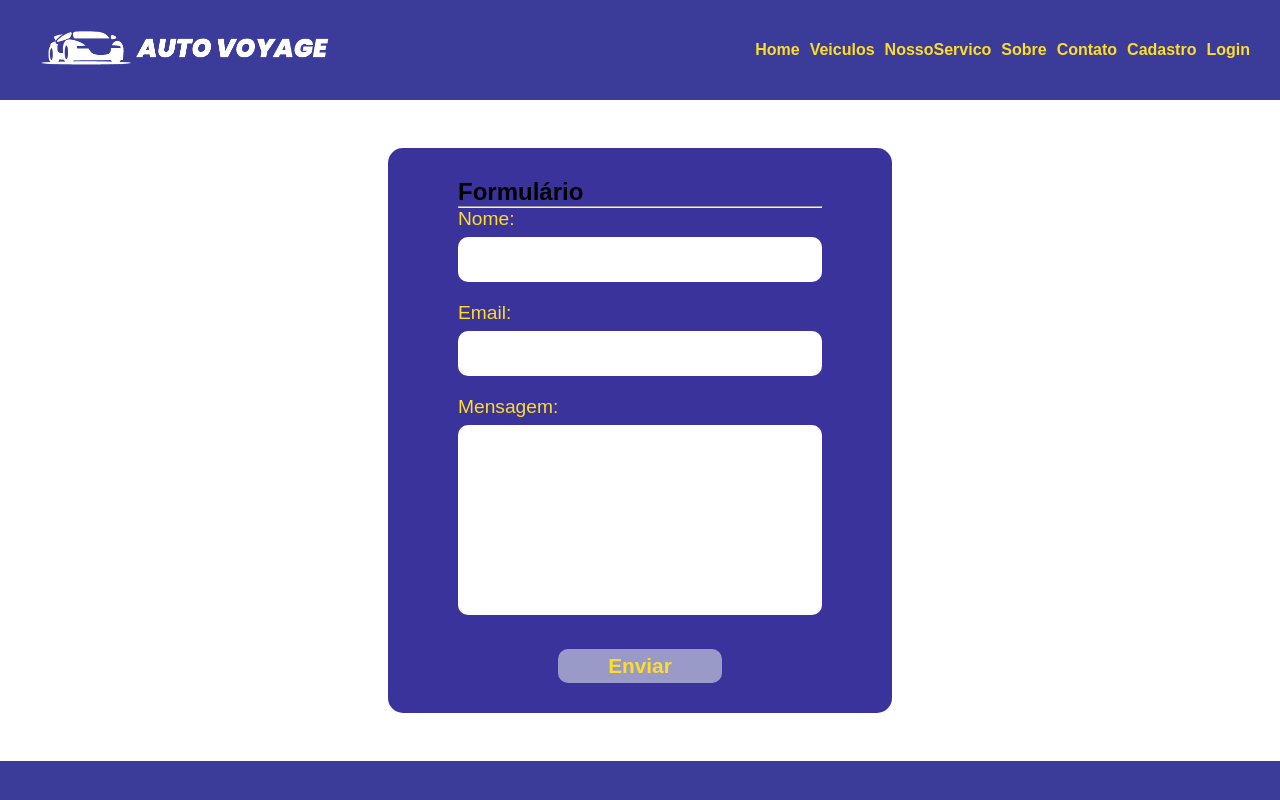
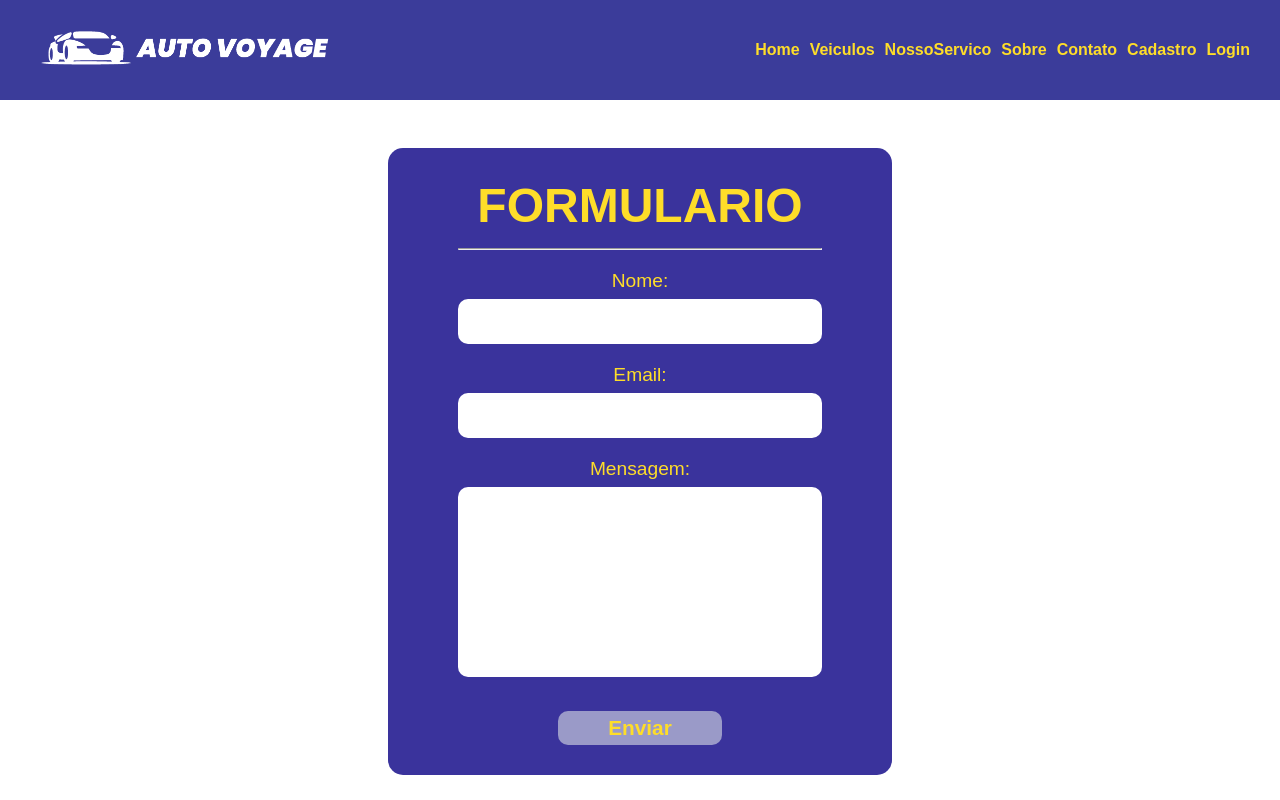
Before and after one commit to vs-costa/projeto_desenvolvimento_web, a React (Vite) app: page /contato in a window 1280 px wide. Shown: the top 800 px of the page. Built offline with nearby package versions, Linux system fonts and the light colour scheme.

Commit message:
Ultimas mudanças

```diff
--- a/src/pages/Contato/index.jsx
+++ b/src/pages/Contato/index.jsx
@@ -39,7 +39,7 @@ export default function Contato() {
       <Header />
       <main>
         <div className='card-post'>
-          <h2>Formulário</h2>
+          <h2>FORMULARIO</h2>
           <hr />
           <form action="#" onSubmit={handleSubmit(mandar)}>
 
--- a/src/pages/Contato/style.css
+++ b/src/pages/Contato/style.css
@@ -10,21 +10,21 @@ main {
     background-color: #3a339c;
     padding: 30px 70px;
     border-radius: 15px;
+    text-align: center;
 }
 
-.card-post h1{
+.card-post h2{
     font-weight: 400;
-    text-align: center;
+    font-weight: bold;
 
-    color: #D2DAF5;
+    color: #FEDD29;
 
     font-size: 3rem;
-    margin-bottom: 5px;
+    margin-bottom: 15px;
 }
 
 .line-post {
     height: 2px;
-    background-color: #3E445B;
 }
 
 .card-body-post {
@@ -34,6 +34,7 @@ main {
 
 .fields {
     margin-bottom: 20px;
+    margin-top: 20px;
 }
 
 label {
--- a/src/pages/Home/index.jsx
+++ b/src/pages/Home/index.jsx
@@ -18,17 +18,17 @@ function Carrossel() {
       <Carousel showThumbs={false} autoPlay={true} infiniteLoop={true} stopOnHover={true}>
  <Link to={"/nossoServico"}>
           <div>
-            <img src={banner01} alt="Imagem 1" style={{ width: '1000px' }} />
+            <img src={banner01} alt="Imagem 1" style={{ height: '85vh' }} />
           </div>
       </Link>
       <Link to={"/veiculos"}>
           <div>
-            <img src={banner02} alt="Imagem 2" style={{ width: '1000px' }} />
+            <img src={banner02} alt="Imagem 2" style={{ height: '85vh' }} />
           </div>
         </Link>
         <Link to={"/sobre"}>
           <div>
-            <img src={banner03} alt="Imagem 3" style={{ width: '1000px' }} />
+            <img src={banner03} alt="Imagem 3" style={{ height: '85vh' }} />
           </div>
         </Link>
     </Carousel>
--- a/src/pages/Home/style.css
+++ b/src/pages/Home/style.css
@@ -1,8 +1,7 @@
 .carrossel {
-    width: 100%;
-    overflow: hidden;
+     overflow: hidden;
     position: relative;
-  } */
+  }
 
   .carrossel-inner {
     display: flex;
--- a/src/pages/Login/index.jsx
+++ b/src/pages/Login/index.jsx
@@ -59,7 +59,7 @@ export default function Login() {
             <main className="login-body">
 
                 <div ref={dropDown} className={`card-post-${isActive}`}>
-                    <h1>Login</h1>
+                    <h1>LOGIN</h1>
                     <hr />
                     <div className="card-body-post">
                         <form action="#" onSubmit={handleSubmit(addPost)}>
--- a/src/pages/Login/style.css
+++ b/src/pages/Login/style.css
@@ -1,9 +1,7 @@
 .login {
     height: 100vh;
     width: 100%;
-    background: linear-gradient(45deg,
-            #fff 0%,
-            #3DECB1 100%)
+
 }
 
 .login-body {
--- a/src/pages/Registro/index.jsx
+++ b/src/pages/Registro/index.jsx
@@ -43,7 +43,7 @@ export default function Registro() {
       <Header />
       <main className="registro-body">
         <div className="card-post">
-          <h1>Cadastro</h1>
+          <h1>CADASTRO</h1>
           <hr />
           <div className="card-body-post">
             <form action="#" onSubmit={handleSubmit(addPost)}>
--- a/src/pages/Registro/style.css
+++ b/src/pages/Registro/style.css
@@ -1,9 +1,7 @@
 .registro {
         height: 100%;
         width: 100%;
-        background: linear-gradient(45deg,
-                #fff 0%,
-                #3DECB1 100%)
+
 }
 
 .registro-body {
```
